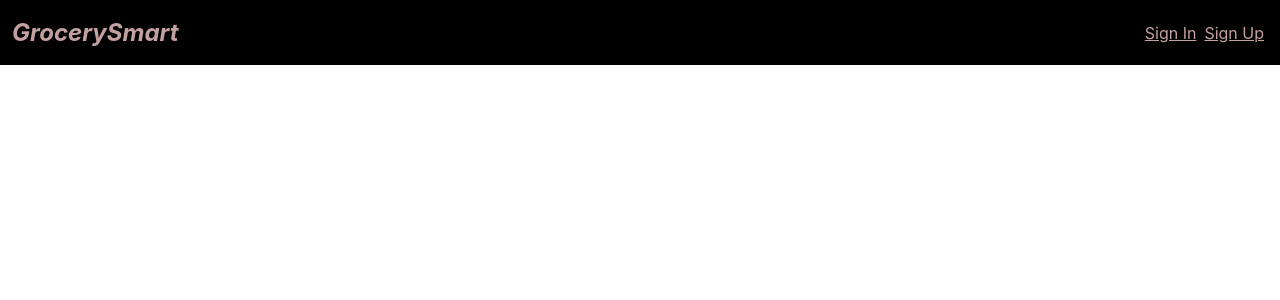
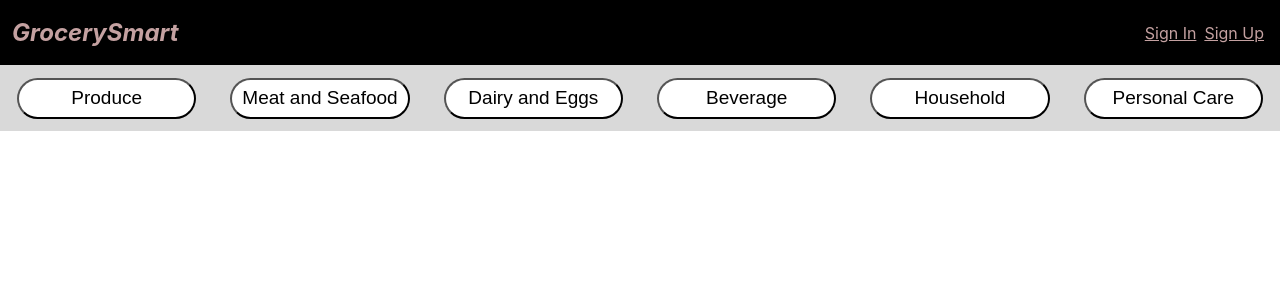
Before and after one commit to shiy9/grocerysmart, a React (Create React App) app: page /search in a window 1280 px wide. Shown: the top 300 px of the page. Built offline with nearby package versions, Linux system fonts and the light colour scheme.

Commit message:
main category bar update

```diff
--- a/src/App.js
+++ b/src/App.js
@@ -6,6 +6,7 @@ import {Header} from "./components/header";
 import {Home} from "./components/home"
 import {SignIn} from "./components/signin";
 import {SignUp} from "./components/signup";
+import {SearchResults} from "./components/searchresults";
 
 const GridBase = styled.div`
   display: grid;
@@ -21,7 +22,7 @@ const GridBase = styled.div`
     grid-template-rows: auto auto auto;
     grid-template-areas:
       "hd hd hd hd hd"
-      "sb sb main main main"
+      "main main main main main"
       "ft ft ft ft ft";
   }
 `;
@@ -35,11 +36,16 @@ function App() {
                 <Route exact path="/" component={Home}/>
                 <Route
                     path="/signin"
-                    render={() => <SignIn />}
+                    render={() => <SignIn/>}
                 />
                 <Route
                     path="/signup"
-                    render={() => <SignUp />}
+                    render={() => <SignUp/>}
+                />
+                <Route
+                    // path="/search/:item"
+                    path="/search"
+                    render={() => <SearchResults/>}
                 />
 
             </GridBase>
--- /dev/null
+++ b/src/components/searchresults.js
@@ -0,0 +1,54 @@
+import React from "react";
+import styled from "styled-components";
+import {Link} from "react-router-dom";
+
+const PageBase = styled.div`
+  display: flex;
+  justify-content: center;
+  grid-area: main;
+  margin-left: 0;
+`;
+
+const MainCatBase = styled.div`
+  display: flex;
+  justify-content: space-around;
+  background: #D9D9D9;
+  width: 100%;
+  height: 66px;
+  align-items: center;
+`;
+
+const MainCatButton = styled.button`
+  width: 14%;
+  align-items: center;
+  background: #FFFFFF;
+  border-radius: 30px;
+  height: 41px;
+  font-size: 19px;
+  font-weight: 400;
+  letter-spacing: 0;
+  text-align: center;
+  cursor: pointer;
+
+  &:hover {
+    background-color: #FEECAC;
+  }
+`;
+
+export const SearchResults = () => {
+    // const item = window.location.href.split("/").pop();
+    const mainCat = ["Produce", "Meat and Seafood", "Dairy and Eggs", "Beverage",
+        "Household", "Personal Care"];
+    return (
+        <PageBase>
+            <MainCatBase>
+                {mainCat.map((cat, idx) => (
+                    <MainCatButton onClick={() => {
+                        console.log("Clicked " + cat)
+                    }} key={idx}>
+                        <div>{cat}</div>
+                    </MainCatButton>))}
+            </MainCatBase>
+        </PageBase>
+    )
+};
```
